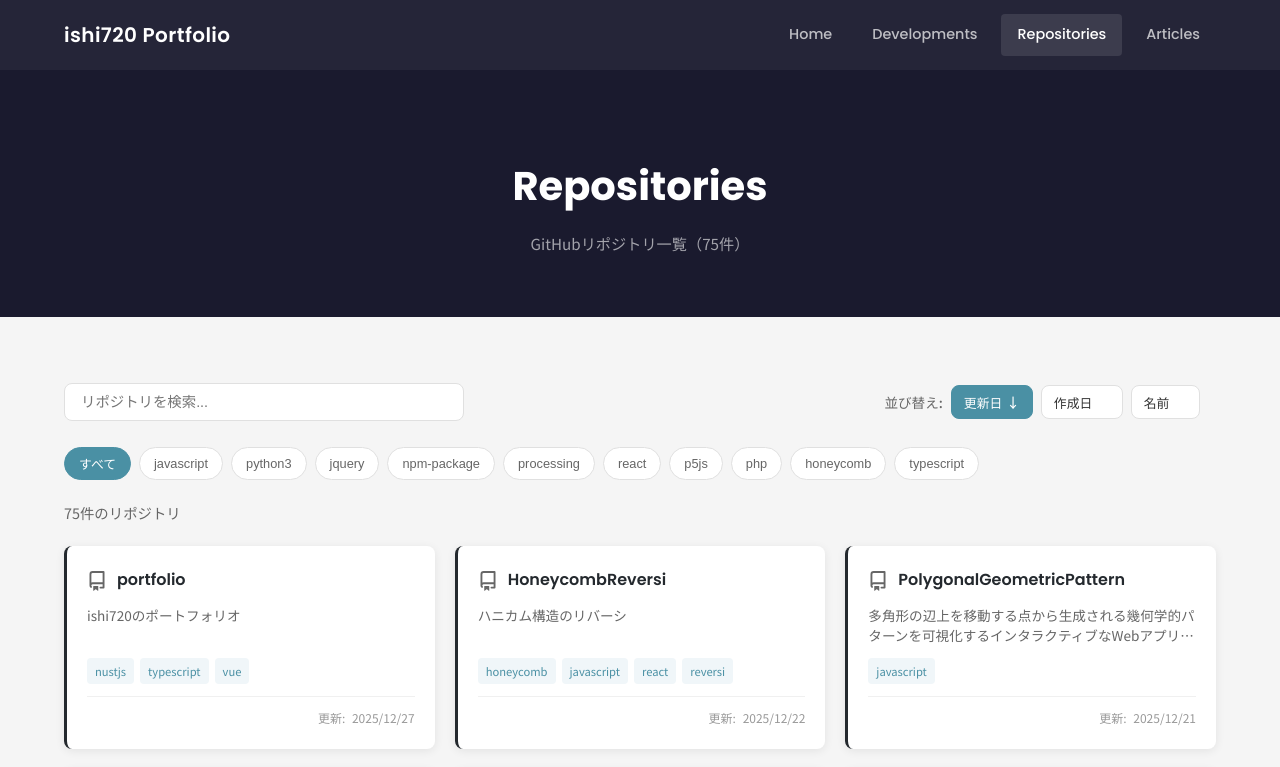
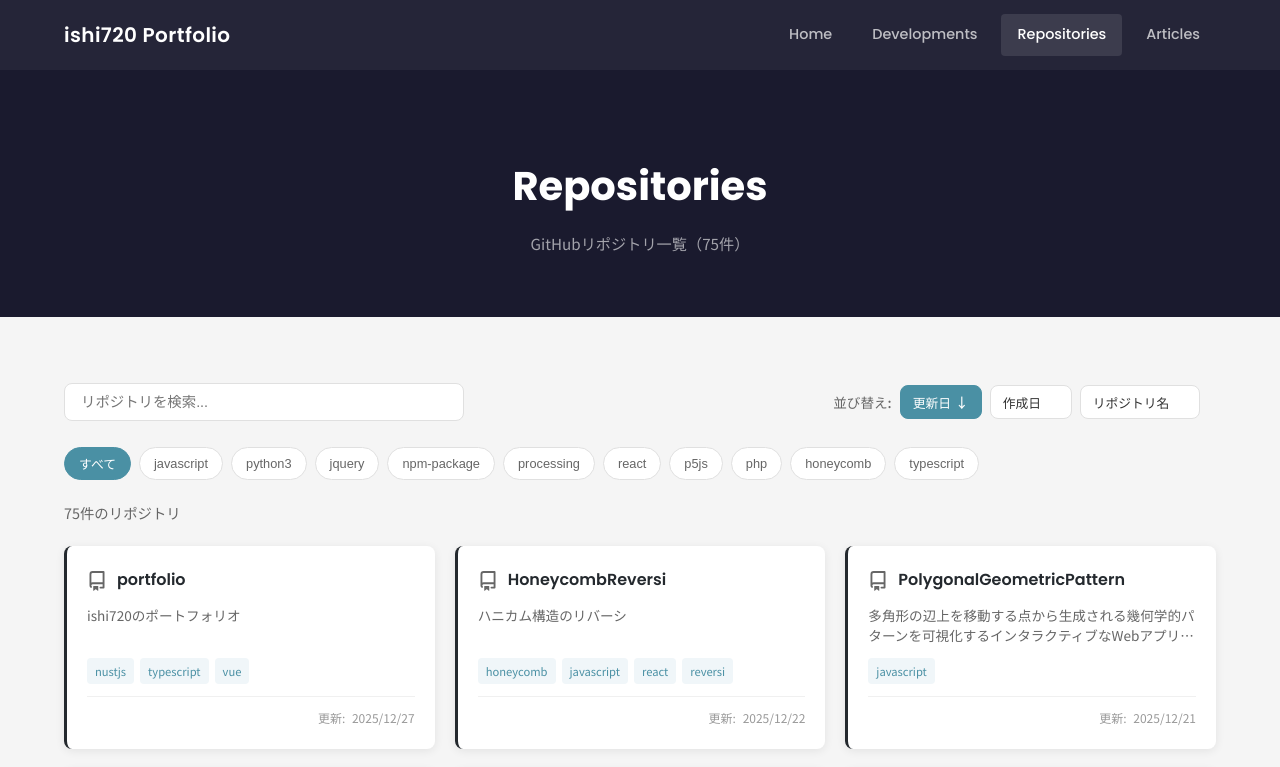
Before and after one commit to ishi720/portfolio, a Nuxt app: page /repositories in a window 1280 px wide. Shown: the top 767 px of the page. Built offline with nearby package versions, Linux system fonts and the light colour scheme.

Commit message:
ソート機能をコンポーネント化

```diff
--- /dev/null
+++ b/components/SortControls.vue
@@ -0,0 +1,57 @@
+<template>
+  <div class="sort-controls">
+    <div class="sort-group">
+      <label class="sort-label">並び替え:</label>
+      <button
+        v-for="option in options"
+        :key="option.key"
+        class="sort-btn"
+        :class="{ active: modelValue.key === option.key }"
+        @click="handleSort(option.key)"
+      >
+        {{ option.label }}
+        <span class="sort-icon">
+          {{ modelValue.key === option.key ? (modelValue.order === 'desc' ? '↓' : '↑') : '　' }}
+        </span>
+      </button>
+    </div>
+  </div>
+</template>
+
+<script setup lang="ts">
+export interface SortOption {
+  key: string
+  label: string
+}
+
+export interface SortState {
+  key: string
+  order: 'asc' | 'desc'
+}
+
+interface Props {
+  modelValue: SortState
+  options: SortOption[]
+}
+
+const props = defineProps<Props>()
+const emit = defineEmits<{
+  'update:modelValue': [value: SortState]
+}>()
+
+const handleSort = (key: string) => {
+  if (props.modelValue.key === key) {
+    // 同じキーなら順序を切り替え
+    emit('update:modelValue', {
+      key,
+      order: props.modelValue.order === 'desc' ? 'asc' : 'desc'
+    })
+  } else {
+    // 違うキーなら新しいキーで降順からスタート
+    emit('update:modelValue', {
+      key,
+      order: 'desc'
+    })
+  }
+}
+</script>
--- a/pages/articles.vue
+++ b/pages/articles.vue
@@ -3,12 +3,13 @@
     <section class="page-hero">
       <div class="container">
         <h1 class="page-title">Articles</h1>
-        <p class="page-subtitle">投稿記事（{{ articles.length }}件）</p>
+        <p class="page-subtitle">技術記事（{{ articles.length }}件）</p>
       </div>
     </section>
 
     <section class="articles-section">
       <div class="container">
+
         <!-- ページネーション + ソート機能 -->
         <div class="pagination-wrapper">
           <Pagination
@@ -16,28 +17,11 @@
             :total-pages="totalPages"
           />
 
-          <!-- ソート機能 -->
-          <div class="sort-controls">
-            <div class="sort-group">
-              <label class="sort-label">並び替え:</label>
-              <button
-                class="sort-btn"
-                :class="{ active: sortKey === 'date' }"
-                @click="toggleSort('date')"
-              >
-                投稿日
-                <span class="sort-icon">{{ sortKey === 'date' ? (sortOrder === 'desc' ? '↓' : '↑') : '　' }}</span>
-              </button>
-              <button
-                class="sort-btn"
-                :class="{ active: sortKey === 'likes' }"
-                @click="toggleSort('likes')"
-              >
-                いいね数
-                <span class="sort-icon">{{ sortKey === 'likes' ? (sortOrder === 'desc' ? '↓' : '↑') : '　' }}</span>
-              </button>
-            </div>
-          </div>
+          <SortControls
+            v-model="sortState"
+            :options="sortOptions"
+            @update:model-value="onSortChange"
+          />
         </div>
 
         <!-- 記事一覧 -->
@@ -62,9 +46,10 @@
 </template>
 
 <script setup lang="ts">
-import { ref, computed, onMounted, watch } from 'vue'
+import { ref, computed, onMounted } from 'vue'
 import { useRoute, useRouter } from 'vue-router'
 import { usePortfolio } from '~/composables/usePortfolio'
+import type { SortState, SortOption } from '~/components/SortControls.vue'
 
 interface Article {
   published_at: string
@@ -81,9 +66,17 @@ const { article_platforms } = usePortfolio()
 const articles = ref<Article[]>([])
 const perPage = 12
 
-// ソート用のstate
-const sortKey = ref<'date' | 'likes'>('date')
-const sortOrder = ref<'asc' | 'desc'>('desc')
+// ソートオプション
+const sortOptions: SortOption[] = [
+  { key: 'date', label: '投稿日' },
+  { key: 'likes', label: 'いいね数' }
+]
+
+// ソート状態
+const sortState = ref<SortState>({
+  key: 'date',
+  order: 'desc'
+})
 
 // URLのクエリパラメータからページ番号を取得
 const currentPage = computed({
@@ -105,12 +98,12 @@ const sortedArticles = computed(() => {
   const sorted = [...articles.value]
 
   sorted.sort((a, b) => {
-    if (sortKey.value === 'date') {
+    if (sortState.value.key === 'date') {
       const dateA = new Date(a.published_at).getTime()
       const dateB = new Date(b.published_at).getTime()
-      return sortOrder.value === 'desc' ? dateB - dateA : dateA - dateB
+      return sortState.value.order === 'desc' ? dateB - dateA : dateA - dateB
     } else {
-      return sortOrder.value === 'desc' ? b.likes - a.likes : a.likes - b.likes
+      return sortState.value.order === 'desc' ? b.likes - a.likes : a.likes - b.likes
     }
   })
 
@@ -125,17 +118,8 @@ const paginatedArticles = computed(() => {
   return sortedArticles.value.slice(start, end)
 })
 
-// ソートの切り替え
-const toggleSort = (key: 'date' | 'likes') => {
-  if (sortKey.value === key) {
-    // 同じキーなら順序を切り替え
-    sortOrder.value = sortOrder.value === 'desc' ? 'asc' : 'desc'
-  } else {
-    // 違うキーなら新しいキーで降順からスタート
-    sortKey.value = key
-    sortOrder.value = 'desc'
-  }
-  // ソート変更時は1ページ目に戻る
+// ソート変更時は1ページ目に戻る
+const onSortChange = () => {
   if (currentPage.value !== 1) {
     currentPage.value = 1
   }
--- a/pages/repositories.vue
+++ b/pages/repositories.vue
@@ -22,35 +22,10 @@
           </div>
 
           <!-- ソート -->
-          <div class="sort-controls">
-            <div class="sort-group">
-              <label class="sort-label">並び替え:</label>
-              <button
-                class="sort-btn"
-                :class="{ active: sortKey === 'updated_at' }"
-                @click="toggleSort('updated_at')"
-              >
-                更新日
-                <span class="sort-icon">{{ sortKey === 'updated_at' ? (sortOrder === 'desc' ? '↓' : '↑') : '　' }}</span>
-              </button>
-              <button
-                class="sort-btn"
-                :class="{ active: sortKey === 'created_at' }"
-                @click="toggleSort('created_at')"
-              >
-                作成日
-                <span class="sort-icon">{{ sortKey === 'created_at' ? (sortOrder === 'desc' ? '↓' : '↑') : '　' }}</span>
-              </button>
-              <button
-                class="sort-btn"
-                :class="{ active: sortKey === 'name' }"
-                @click="toggleSort('name')"
-              >
-                名前
-                <span class="sort-icon">{{ sortKey === 'name' ? (sortOrder === 'desc' ? '↓' : '↑') : '　' }}</span>
-              </button>
-            </div>
-          </div>
+          <SortControls
+            v-model="sortState"
+            :options="sortOptions"
+          />
         </div>
 
         <!-- タグフィルター -->
@@ -128,6 +103,7 @@
 <script setup lang="ts">
 import { ref, computed, onMounted, watch } from 'vue'
 import { useRoute, useRouter } from 'vue-router'
+import type { SortState, SortOption } from '~/components/SortControls.vue'
 
 interface Repo {
   name: string
@@ -143,11 +119,22 @@ const router = useRouter()
 const repos = ref<Repo[]>([])
 const perPage = 18
 
-// フィルター・ソート用のstate
+// フィルター用のstate
 const searchQuery = ref('')
 const selectedTag = ref('')
-const sortKey = ref<'updated_at' | 'created_at' | 'name'>('updated_at')
-const sortOrder = ref<'asc' | 'desc'>('desc')
+
+// ソートオプション
+const sortOptions: SortOption[] = [
+  { key: 'updated_at', label: '更新日' },
+  { key: 'created_at', label: '作成日' },
+  { key: 'name', label: 'リポジトリ名' }
+]
+
+// ソート状態
+const sortState = ref<SortState>({
+  key: 'updated_at',
+  order: 'desc'
+})
 
 // URLのクエリパラメータからページ番号を取得
 const currentPage = computed({
@@ -221,13 +208,14 @@ const filteredRepos = computed(() => {
 
   // ソート
   result.sort((a, b) => {
-    if (sortKey.value === 'name') {
+    if (sortState.value.key === 'name') {
       const comparison = a.name.localeCompare(b.name)
-      return sortOrder.value === 'desc' ? -comparison : comparison
+      return sortState.value.order === 'desc' ? -comparison : comparison
     } else {
-      const dateA = new Date(a[sortKey.value]).getTime()
-      const dateB = new Date(b[sortKey.value]).getTime()
-      return sortOrder.value === 'desc' ? dateB - dateA : dateA - dateB
+      const key = sortState.value.key as 'updated_at' | 'created_at'
+      const dateA = new Date(a[key]).getTime()
+      const dateB = new Date(b[key]).getTime()
+      return sortState.value.order === 'desc' ? dateB - dateA : dateA - dateB
     }
   })
 
@@ -241,16 +229,6 @@ const paginatedRepos = computed(() => {
   const end = start + perPage
   return filteredRepos.value.slice(start, end)
 })
-
-// ソートの切り替え
-const toggleSort = (key: 'updated_at' | 'created_at' | 'name') => {
-  if (sortKey.value === key) {
-    sortOrder.value = sortOrder.value === 'desc' ? 'asc' : 'desc'
-  } else {
-    sortKey.value = key
-    sortOrder.value = 'desc'
-  }
-}
 
 // フィルター変更時は1ページ目に戻る
 watch([searchQuery, selectedTag], () => {
@@ -446,10 +424,6 @@ const formatDate = (dateStr: string) => {
     max-width: none;
   }
 
-  .sort-controls {
-    justify-content: center;
-  }
-
   .repos-grid {
     grid-template-columns: 1fr;
   }
```
